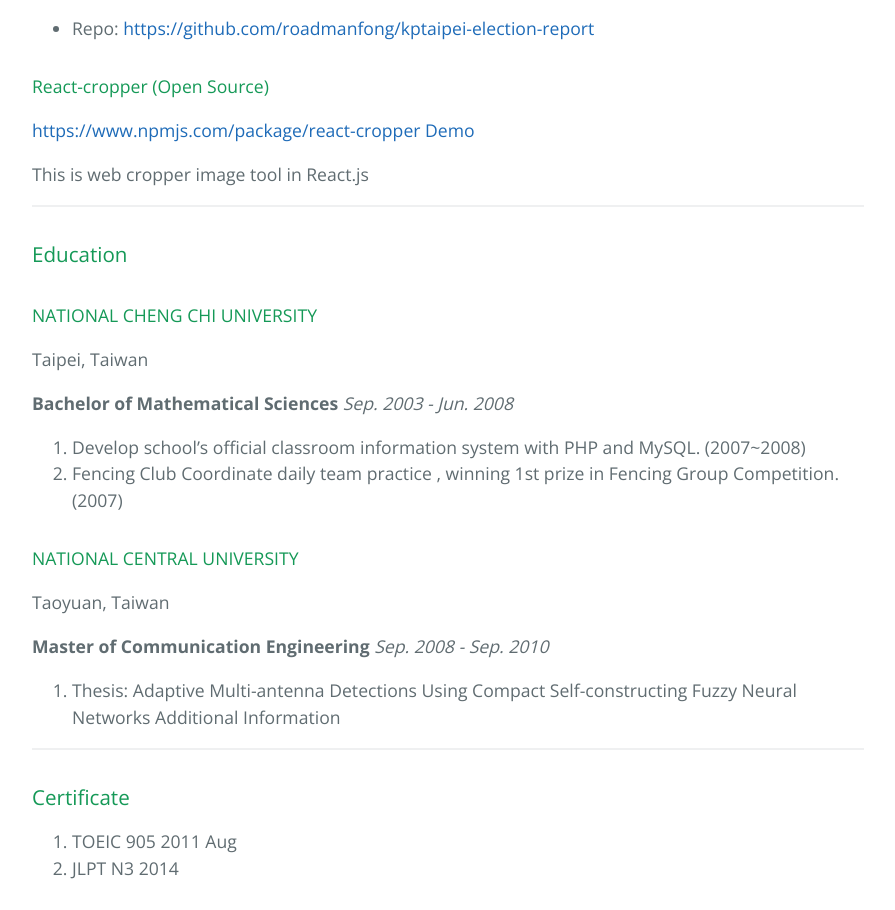
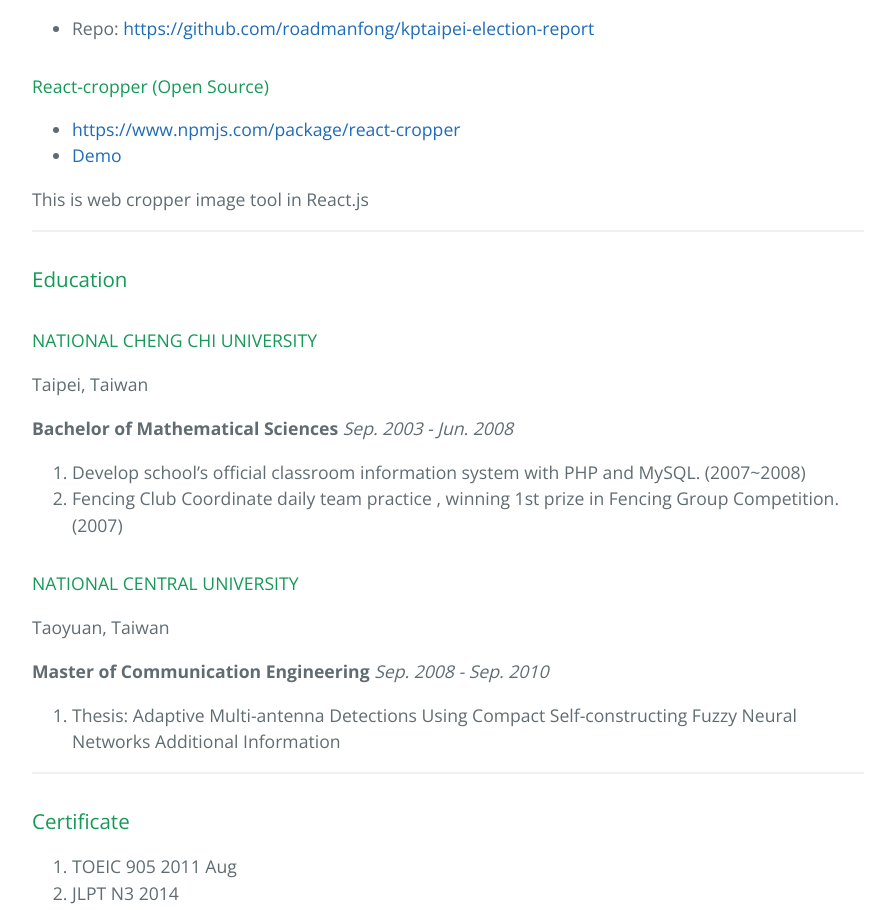
Before and after one commit to roadmanfong/Resume, a plain HTML site: page index.html in a window 1280 px wide. Shown: the part 3435-4345 px from the top of the page, without its empty margins (192-1087 px from the left). Drawn offline with nearby package versions, Linux system fonts and the light colour scheme.

```diff
--- a/index.html
+++ b/index.html
@@ -170,8 +170,10 @@ With Parse.com as backend, and web to display results.</p>
 <h4>
 <a id="react-cropper-open-source" class="anchor" href="#react-cropper-open-source" aria-hidden="true"><span class="octicon octicon-link"></span></a>React-cropper (Open Source)</h4>
 
-<p><a href="https://www.npmjs.com/package/react-cropper">https://www.npmjs.com/package/react-cropper</a>
-<a href="http://roadmanfong.github.io/react-cropper/example/">Demo</a></p>
+<ul>
+<li><a href="https://www.npmjs.com/package/react-cropper">https://www.npmjs.com/package/react-cropper</a></li>
+<li><a href="http://roadmanfong.github.io/react-cropper/example/">Demo</a></li>
+</ul>
 
 <p>This is web cropper image tool in React.js</p>
 
```
Also changed, not shown: params.json (+1 -1 lines).
